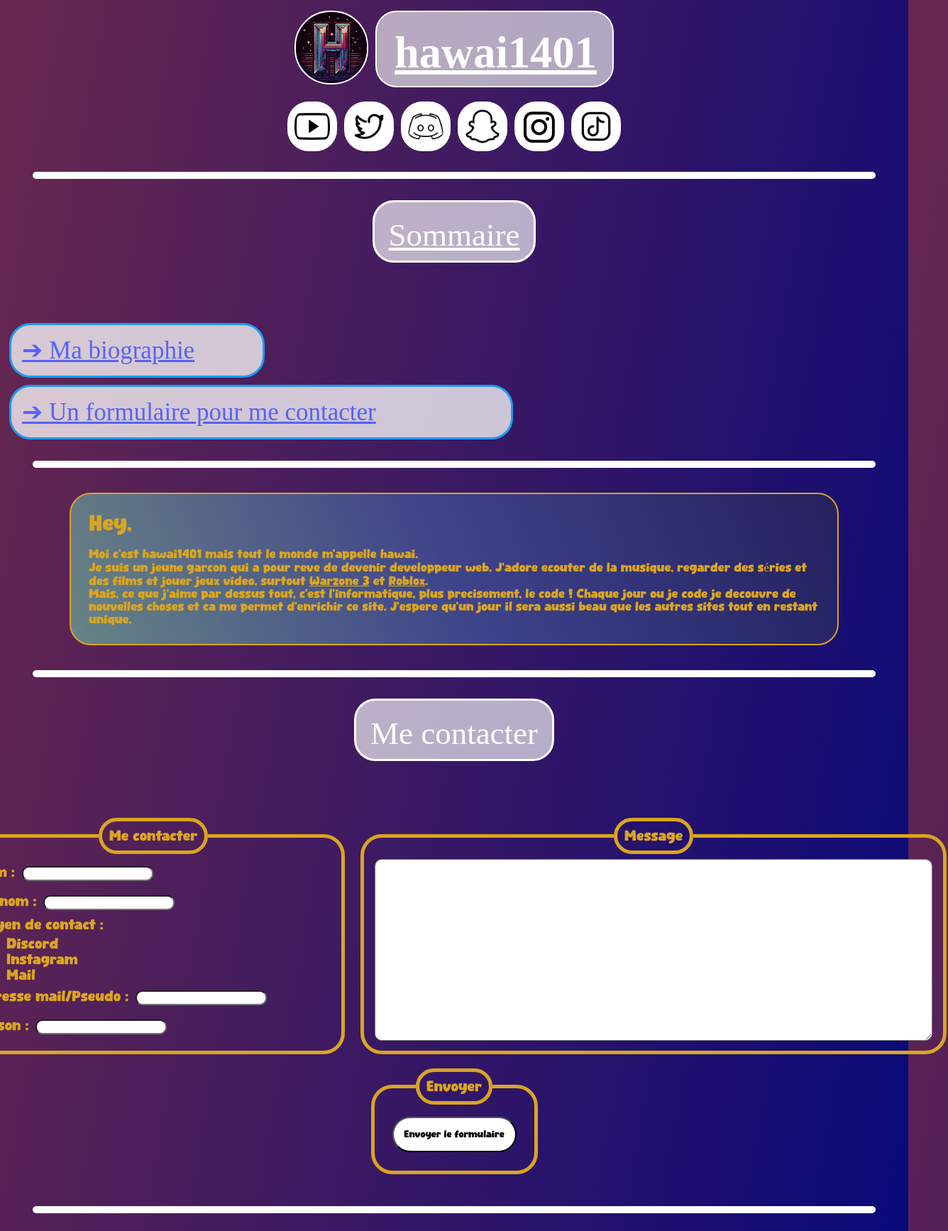
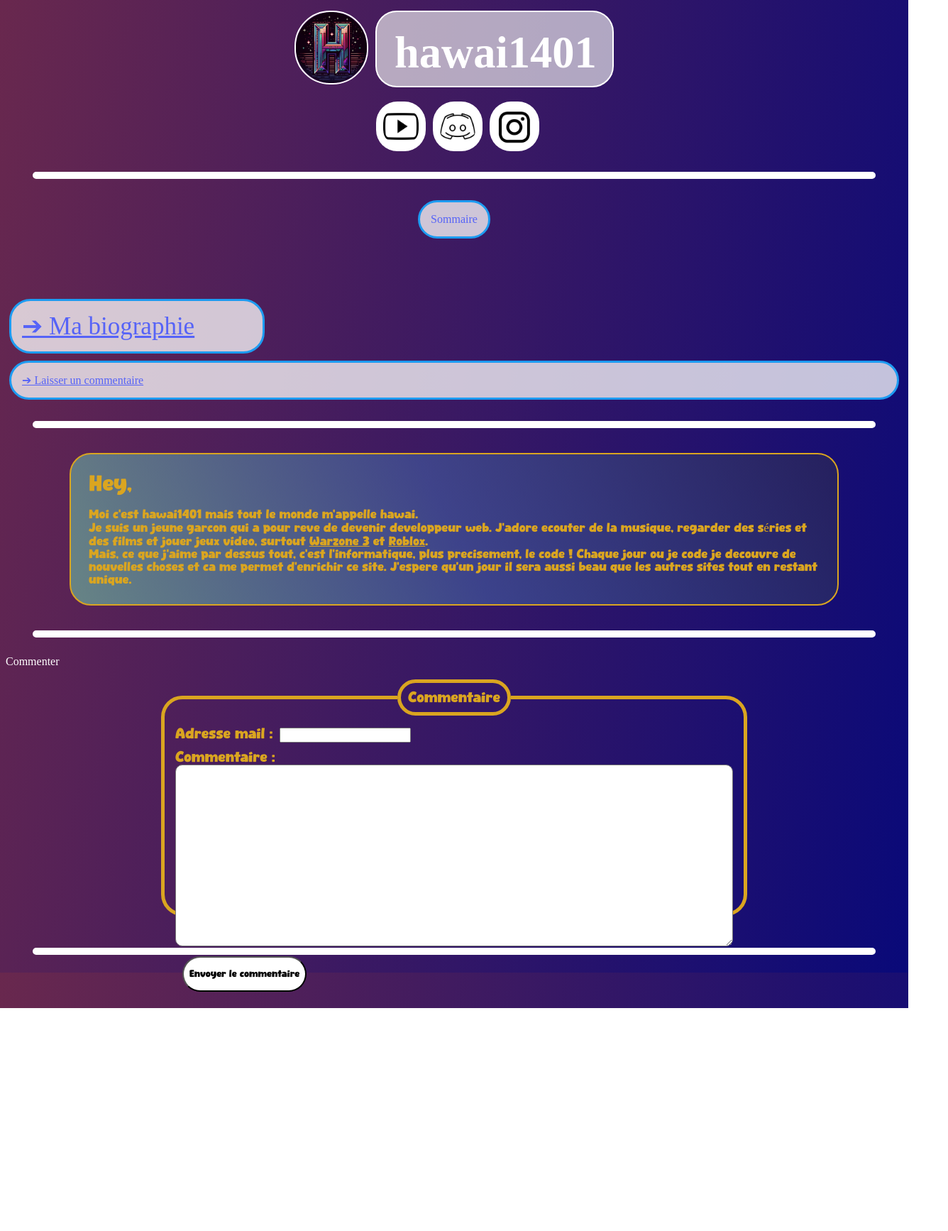
Before and after one commit to hawai1401/1er-site, a plain HTML site: page index.html in a window 1280 px wide. Shown: the whole page at 71% size, 1336 px wide, since content can reach past the window. After the commit the page ends 1420 px from the top, so only its background shows below. Drawn offline with Linux system fonts and the light colour scheme; a web font is replaced by a local one.

Commit message:
Update index.html
- V2
- Optimisation

```diff
--- a/index.html
+++ b/index.html
@@ -6,11 +6,6 @@
     <title>hawai1401</title>
     <link rel="stylesheet" href="style.css" />
     <link rel="icon" href=".pictures/pdp.png" />
-    <datalist id="raison">
-      <option value="1"></option>
-      <option value="2"></option>
-      <option value="3"></option>
-    </datalist>
   </head>
   <body>
     <div id="en-tete">
@@ -21,7 +16,7 @@
         />
       </div>
       <div class="titre">
-        <b><u>hawai1401</u></b>
+        <b>hawai1401</b>
       </div>
     </div>
     <div id="reseaux">
@@ -32,13 +27,13 @@
             alt="Votre navigateur ne supporte pas cette image."
         /></a>
       </div>
-      <div id="twitter">
+      <!--<div id="twitter">
         <a target="_blank" href="https://twitter.com/hawai1401"
           ><img
             src=".pictures/twitter.png"
             alt="Votre navigateur ne supporte pas cette image."
         /></a>
-      </div>
+      </div>-->
       <div id="discord">
         <a
           target="_blank"
@@ -48,13 +43,13 @@
             alt="Votre navigateur ne supporte pas cette image."
         /></a>
       </div>
-      <div id="snapchat">
+      <!--<div id="snapchat">
         <a target="_blank" href="https://snapchat.com/add/hawai1401">
           <img
             src=".pictures/snapchat.png"
             alt="Votre navigateur ne supporte pas cette image."
         /></a>
-      </div>
+      </div>-->
       <div id="instagram">
         <a target="_blank" href="https://instagram.com/hawai1401"
           ><img
@@ -62,28 +57,23 @@
             alt="Votre navigateur ne supporte pas cette image."
         /></a>
       </div>
-      <div id="tiktok">
+      <!--<div id="tiktok">
         <a target="_blank" href="https://tiktok.com/@hawai1401"
           ><img
             src=".pictures/tiktok.png"
             alt="Votre navigateur ne supporte pas cette image."
         /></a>
-      </div>
+      </div>-->
     </div>
     <hr />
     <div id="sommaire">
-      <div class="titre">
-        <u>Sommaire</u>
-      </div>
+      <div class="titre"><p>Sommaire</p></div>
       <div id="bio">
         <p><a href="#moi">➔ Ma biographie</a></p>
       </div>
-      <div id="formulaire">
+      <div id="commentaire">
         <p>
-          <a href="#me_contacter"
-            >➔ Un formulaire pour<br />
-            me contacter</a
-          >
+          <a href="#commenter">➔ Laisser un commentaire</a>
         </p>
       </div>
     </div>
@@ -104,86 +94,30 @@
       </p>
     </div>
     <hr />
-    <div id="me_contacter">
-      <div class="titre"><p>Me contacter</p></div>
-
-      <div class="formulaire">
+    <div id="commenter">
+      <div class="titre"><p>Commenter</p></div>
+      <div class="commentaire">
         <form autocomplete="on" name="Me contacter" netlify>
-          <div id="1">
           <fieldset>
-              <legend>Me contacter</legend>
+            <legend>Commentaire</legend>
             <label
-                >Nom :<input
-                  type="text"
-                  name="Nom"
-                  autocomplete="family-name" /></label
-              ><br />
-              <label
-                >Prenom :<input
-                  type="text"
-                  name="Prénom"
-                  autocomplete="name"
-                  minlength="3"
+              >Adresse mail :<input
+                type="email"
+                name="Adresse mail"
+                autocomplete="email"
+                minlength="9"
                 required /></label
             ><br />
-              <label
-                >Moyen de contact :<br />
-                <input
-                  type="radio"
-                  name="Moyen de contact"
-                  title="1"
-                  value="Discord"
-                  required
-                />Discord<br />
-                <input
-                  type="radio"
-                  name="Moyen de contact"
-                  title="2"
-                  value="Instagram"
-                  required
-                />Instagram
-                <br />
-                <input
-                  type="radio"
-                  name="Moyen de contact"
-                  title="3"
-                  value="Mail"
-                  required
-                />Mail</label
-              ><br />
-              <label
-                >Adresse mail/Pseudo :<input
-                  type="text"
-                  name="Adresse mail/Pseudo"
-                  autocomplete="email"
-                  minlength="3"
-                  required /></label
-              ><br />
-              <label
-                >Raison :<input
-                  type="text"
-                  name="Raison"
-                  list="raison"
-                  minlength="10"
-                  required /></label
-              ><br />
-            </fieldset>
-            <fieldset class="message">
-              <legend>Message</legend>
+            <label>Commentaire :</label><br />
             <textarea
               id="message"
               name="message"
               required
               minlength="50"
-              ></textarea>
+            ></textarea
+            ><br />
+            <input type="submit" value="Envoyer le commentaire" />
           </fieldset>
-          </div>
-          <div id="2">
-            <fieldset id="contacter">
-              <legend>Envoyer</legend>
-              <input type="submit" value="Envoyer le formulaire" />
-            </fieldset>
-          </div>
         </form>
       </div>
     </div>
```
Lines whose indentation alone changed are shown as unchanged.
